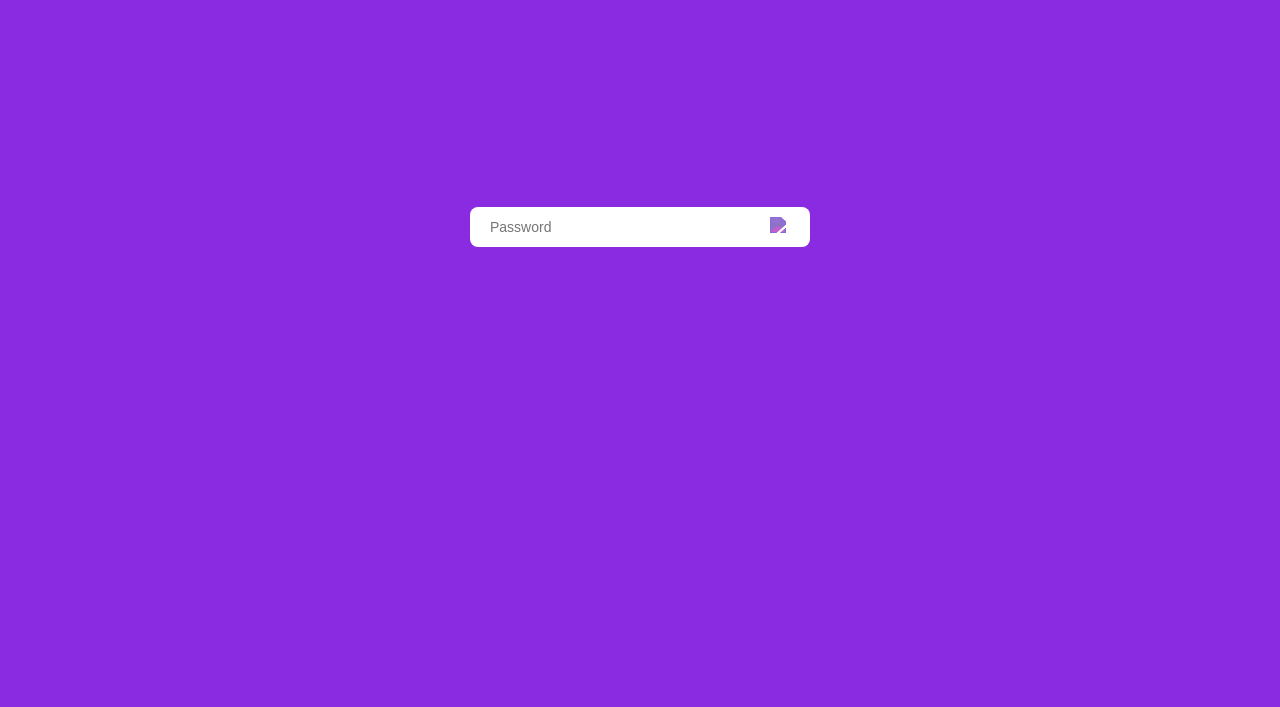
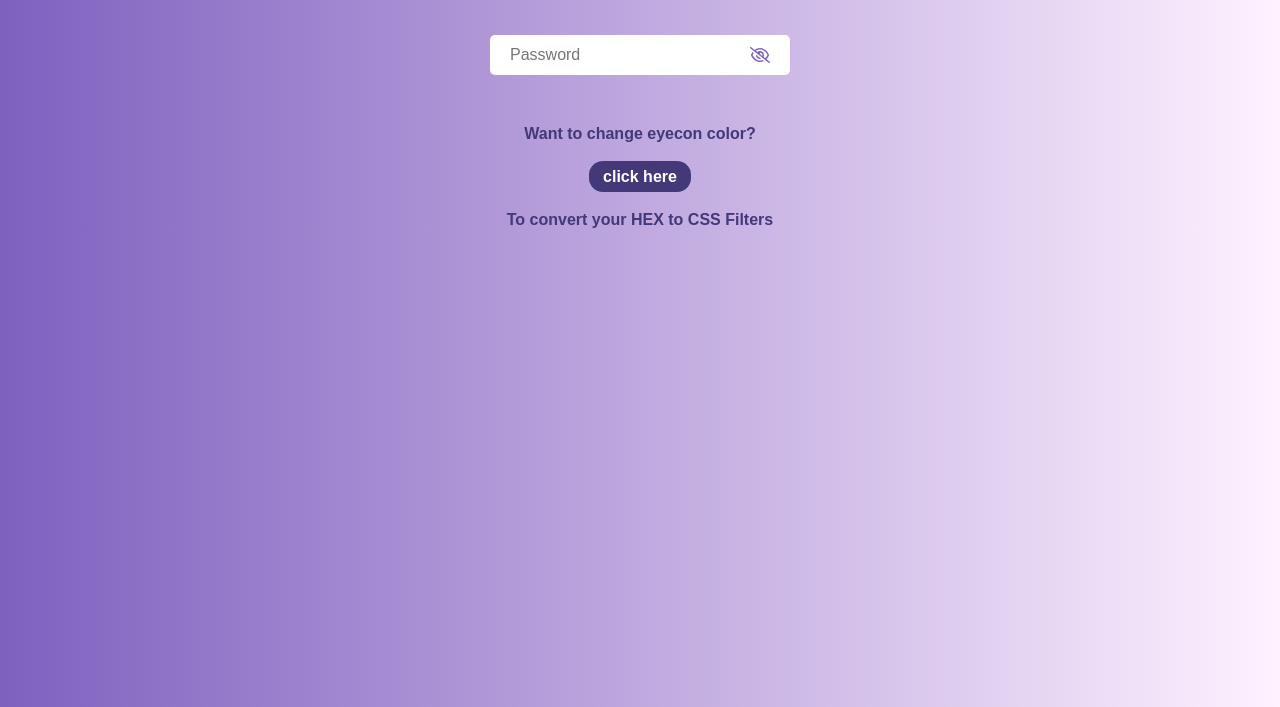
Before and after one commit to kizumi16/password-toggle, a plain HTML site: page index.html in a window 1280 px wide. Shown: the part 93-800 px from the top of the page. Drawn offline with Linux system fonts and the light colour scheme.

Commit message:
css
moved css code to a separate folder and file

```diff
--- /dev/null
+++ b/css/style.css
@@ -0,0 +1,69 @@
+*{
+    margin: 0;
+    padding: 0;
+    box-sizing: border-box;
+    font-family: 'Poppins', sans-serif;
+}
+
+.text-center {
+    text-align: center;
+    justify-content: center;
+}
+
+.container {
+    width: 100%;
+    padding: auto;
+}
+
+/* xs */
+@media (min-width: 475px) {
+    .container {
+        max-width: 475px;
+    }
+}
+
+/* sm */
+@media (min-width: 640px) {
+    .container {
+        max-width: 640px;
+    }
+}
+
+/* md */
+@media (min-width: 768px) {
+    .container {
+        max-width: 768px;
+    }
+}
+
+/* lg */
+@media (min-width: 1024px) {
+    .container {
+        max-width: 1024px;
+    }
+}
+
+/* xl */
+@media (min-width: 1280px) {
+    .container {
+        max-width: 1280px;
+    }
+}
+
+/* 2xl */
+@media (min-width: 1536px) {
+    .container {
+        max-width: 1536px;
+    }
+}
+
+.btn {
+    color: #555;
+    background-color: #fff;
+    padding: 7px 14px;
+    border-radius: 14px;
+    font-weight: 600;
+    font-family: 'Poppons', sans-serif;
+    text-decoration: none;
+
+}
--- a/index.html
+++ b/index.html
@@ -4,22 +4,49 @@
 <head>
     <meta charset="UTF-8">
     <meta name="viewport" content="width=device-width, initial-scale=1.0">
-    <title>Password Obscure</title>
+    <title>Password Toggle</title>
 
+    <link rel="stylesheet" href="css/style.css">
     <style>
+        /* page color palette darker to lighter
+
+        #433878
+        #7E60BF
+        #E4B1F0
+        #FFE1FF
+        #fff1ff
+
+         */
+
         body {
-            background-color: blueviolet;
+            background-image: linear-gradient(90deg, #7E60BF, #fff1ff);
+            color: #433878;
+        }
+
+        .container {
+            margin: 50px auto 0px auto;
+        }
+
+        .btn {
+            color: #fff;
+            background-color: #433878;
+        }
+
+
+        /* change svg color (optional) */
+        .filter {
+            /* hex will not work here */
+            filter: invert(45%) sepia(24%) saturate(1280%) hue-rotate(218deg) brightness(88%) contrast(87%);
         }
 
         /* CSS pack for password toggle --start */
 
         .login-input {
             background-color: #fff;
-            width: 90%;
+            width: 80%;
             max-width: 300px;
-            border-radius: 8px;
+            border-radius: 5px;
             padding: 10px 20px;
-            margin: 300px auto;
             display: flex;
             align-items: center;
         }
@@ -30,7 +57,7 @@
             border: 0;
             outline: 0;
             color: #555;
-            font-size: 14px;
+            font-size: 16px;
         }
 
         .login-input img {
@@ -40,26 +67,33 @@
             opacity: 1;
         }
 
-        .filter {
-
-            /* hex will not work here */
-            /* convert hex to filter in "https://codepen.io/sosuke/pen/Pjoqqp" */
-
-            filter: invert(45%) sepia(24%) saturate(1280%) hue-rotate(218deg) brightness(88%) contrast(87%);
-        }
-
         /* CSS pack for password toggle --end */
     </style>
 </head>
 
 <body>
 
-    <div class="login-input">
+    <div class="container text-center">
+        <h2>Password Toggle</h2>
+    </div>
+
+    <div class="container login-input">
 
         <input type="password" placeholder="Password" name="pword" id="pword">
 
-        <img src="eye-slash-regular.svg" alt="eye-slash" id="eyecon" class="filter">
+        <img src="img/eye-slash-regular.svg" alt="" id="eyecon" class="filter">
 
+    </div>
+
+    <div class="container text-center">
+        <h4>Want to change eyecon color?</h4>
+
+
+    </div>
+
+    <div class="container text-center" style="margin-top: 25px;">
+        <a href="http://127.0.0.1/css-color-filter-generator-master/" class="btn">click here</a>
+        <h4 style="margin-top: 25px;">To convert your HEX to CSS Filters</h4>
     </div>
 
     <script>
@@ -72,10 +106,10 @@
         eyecon.onclick = function () {
             if (pword.type == "password") {
                 pword.type = "text";
-                eyecon.src = "eye-regular.svg";
+                eyecon.src = "img/eye-regular.svg";
             } else {
                 pword.type = "password";
-                eyecon.src = "eye-slash-regular.svg";
+                eyecon.src = "img/eye-slash-regular.svg";
             }
         }
 
```
